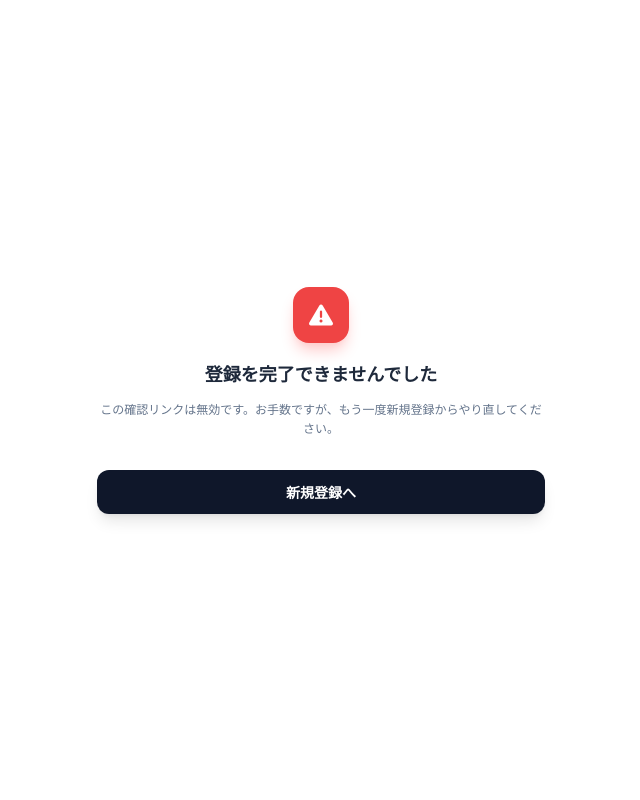
After one commit to Ankou369/circle_search_app, a Flask app: page /verify/1 in a window 1280 px wide. The commit adds this page. Shown: the whole page, without its empty margins (319-959 px from the left). Run offline with Flask 3, Linux system fonts and the light colour scheme; some libraries are stand-ins or nearby versions.

Commit message:
学生の新規登録をメール確認方式に変更（荒らし対策）: 大学メール（@nagasaki-u.ac.jp）のみ許可し、登録は仮登録→確認メール内のリンク（24時間有効・1回限り）を開いて本登録。確認前はログイン不可、再登録でリンク再送。SMTPは環境変数CAMPUSHUB_SMTP_*で設定し、未設定時は確認リンクをコンソールに出す開発モード。登録フォームのパスワード欄に「大学のアカウントのパスワードは使用しないでください」の注意書きを追加

```diff
--- a/app.py
+++ b/app.py
@@ -1,8 +1,11 @@
 import json
 import os
+import secrets
+import smtplib
 import sqlite3
 from calendar import monthcalendar
-from datetime import date, datetime
+from datetime import date, datetime, timedelta
+from email.message import EmailMessage
 
 from flask import (Flask, flash, g, jsonify, redirect, render_template,
                    request, send_from_directory, session, url_for)
@@ -33,6 +36,18 @@ WEEKDAYS = [(0, "月"), (1, "火"), (2, "水"), (3, "木"), (4, "金"), (5, "土
 
 # サークルの分類（一覧の絞り込み用。circle_info.category に保存する）
 CATEGORIES = [("sports", "運動系"), ("culture", "文化系")]
+
+# 学生の新規登録で使えるメールアドレスのドメイン（大学メールのみ許可し、
+# メール確認が取れるまで本登録しないことで荒らしを防ぐ）
+UNIVERSITY_EMAIL_DOMAIN = "nagasaki-u.ac.jp"
+
+# メール送信設定（環境変数 CAMPUSHUB_SMTP_* で指定する）
+# 未設定のときは開発モードとして、確認リンクをサーバーのコンソールに表示する
+SMTP_HOST = os.environ.get("CAMPUSHUB_SMTP_HOST", "")
+SMTP_PORT = int(os.environ.get("CAMPUSHUB_SMTP_PORT", "587"))
+SMTP_USER = os.environ.get("CAMPUSHUB_SMTP_USER", "")
+SMTP_PASSWORD = os.environ.get("CAMPUSHUB_SMTP_PASSWORD", "")
+SMTP_FROM = os.environ.get("CAMPUSHUB_SMTP_FROM", "") or SMTP_USER
 
 # 相性診断の質問項目（キーは circle_diagnostic の列名 q1〜q10 と対応）
 # (キー, 観点ラベル, 学生への質問文, サークル側の自己評価文)
@@ -194,6 +209,18 @@ def init_db():
             post_id INTEGER NOT NULL,
             user_id TEXT NOT NULL,
             body TEXT NOT NULL,
+            created_at TEXT
+        )
+    """)
+    # 学生の仮登録（メール確認が終わるまで本登録しない）
+    db.execute("""
+        CREATE TABLE IF NOT EXISTS pending_user (
+            token TEXT PRIMARY KEY,
+            userid TEXT NOT NULL,
+            password TEXT NOT NULL,
+            name TEXT,
+            faculty TEXT,
+            expires_at TEXT,
             created_at TEXT
         )
     """)
@@ -437,26 +464,105 @@ def render_auth(role, mode, error_message="", id_value=""):
     )
 
 
+def send_verification_email(to_email, verify_url):
+    """登録確認メールを送る。SMTP 未設定なら開発モードとしてリンクをコンソールに出す。"""
+    if not (SMTP_HOST and SMTP_USER and SMTP_PASSWORD):
+        print(f"[開発モード] {to_email} 宛の登録確認リンク: {verify_url}", flush=True)
+        return False
+    msg = EmailMessage()
+    msg["Subject"] = "【CampusHub】メールアドレスの確認"
+    msg["From"] = SMTP_FROM
+    msg["To"] = to_email
+    msg.set_content(
+        "CampusHub へのご登録ありがとうございます。\n"
+        "以下のリンクを開くと登録が完了します（リンクは24時間有効です）。\n\n"
+        f"{verify_url}\n\n"
+        "心当たりがない場合は、このメールを破棄してください。\n"
+    )
+    try:
+        with smtplib.SMTP(SMTP_HOST, SMTP_PORT) as smtp:
+            smtp.starttls()
+            smtp.login(SMTP_USER, SMTP_PASSWORD)
+            smtp.send_message(msg)
+        return True
+    except Exception as exc:  # 送信に失敗しても仮登録は残し、リンクはコンソールに出す
+        print(f"[メール送信失敗: {exc}] {to_email} 宛の登録確認リンク: {verify_url}", flush=True)
+        return False
+
+
 @app.route("/signup", methods=["GET", "POST"])
 def signup():
     if current_user.is_authenticated:
         return redirect("/")
     if request.method == "GET":
         return render_auth("student", "register")
-    userid = request.form.get("userid")
+    userid = (request.form.get("userid") or "").strip()
     password = request.form.get("password")
     name = request.form.get("name")
     faculty = request.form.get("faculty")
     if not userid or not password:
         return render_auth("student", "register", "メールアドレスとパスワードを入力してください。", userid or "")
-    password_hash = generate_password_hash(password)
+    if not userid.endswith("@" + UNIVERSITY_EMAIL_DOMAIN):
+        return render_auth(
+            "student", "register",
+            f"大学のメールアドレス（@{UNIVERSITY_EMAIL_DOMAIN}）を入力してください。",
+            userid,
+        )
     db = get_db()
     if db.execute("SELECT id FROM user WHERE userid = ?", (userid,)).fetchone():
-        return render_auth("student", "register", "このIDはすでに使われています。", userid)
+        return render_auth("student", "register", "このメールアドレスはすでに登録されています。", userid)
+    # 以前の仮登録があれば消して作り直す（＝確認メールの再送になる）
+    db.execute("DELETE FROM pending_user WHERE userid = ?", (userid,))
+    token = secrets.token_urlsafe(32)
+    now = datetime.now()
+    db.execute(
+        "INSERT INTO pending_user (token, userid, password, name, faculty, expires_at, created_at)"
+        " VALUES (?, ?, ?, ?, ?, ?, ?)",
+        (
+            token,
+            userid,
+            generate_password_hash(password),
+            name,
+            faculty,
+            (now + timedelta(hours=24)).strftime("%Y-%m-%d %H:%M:%S"),
+            now.strftime("%Y-%m-%d %H:%M:%S"),
+        ),
+    )
+    db.commit()
+    verify_url = request.host_url.rstrip("/") + "/verify/" + token
+    send_verification_email(userid, verify_url)
+    return render_template("campus_hub/verify_sent.html", email=userid)
+
+
+@app.route("/verify/<string:token>")
+def verify_email(token):
+    """確認メールのリンク。開かれたら仮登録を本登録に移す。"""
+    db = get_db()
+    row = db.execute(
+        "SELECT * FROM pending_user WHERE token = ?", (token,)
+    ).fetchone()
+    if row is None:
+        return render_template(
+            "campus_hub/verify_result.html",
+            message="この確認リンクは無効です。お手数ですが、もう一度新規登録からやり直してください。",
+        )
+    if row["expires_at"] < datetime.now().strftime("%Y-%m-%d %H:%M:%S"):
+        db.execute("DELETE FROM pending_user WHERE token = ?", (token,))
+        db.commit()
+        return render_template(
+            "campus_hub/verify_result.html",
+            message="確認リンクの期限（24時間）が切れています。もう一度新規登録からやり直してください。",
+        )
+    if db.execute("SELECT id FROM user WHERE userid = ?", (row["userid"],)).fetchone():
+        db.execute("DELETE FROM pending_user WHERE token = ?", (token,))
+        db.commit()
+        flash("すでに登録が完了しています。ログインしてください。")
+        return redirect("/login")
     db.execute(
         "INSERT INTO user (userid, password, name, faculty) VALUES (?, ?, ?, ?)",
-        (userid, password_hash, name, faculty),
+        (row["userid"], row["password"], row["name"], row["faculty"]),
     )
+    db.execute("DELETE FROM pending_user WHERE token = ?", (token,))
     db.commit()
     flash("登録が完了しました。ログインしてください。")
     return redirect("/login")
--- a/templates/campus_hub/auth.html
+++ b/templates/campus_hub/auth.html
@@ -51,10 +51,12 @@
             <div>
                 <label class="text-[11px] font-bold text-slate-500 ml-1">大学メールアドレス（ログインID）</label>
                 <input type="email" name="userid" value="{{ id_value }}" placeholder="taro@nagasaki-u.ac.jp" class="w-full mt-1 bg-slate-50 border border-slate-200 rounded-xl px-3 py-2.5 text-sm outline-none focus:border-brand-500 focus:bg-white transition" required>
+                {% if mode == 'register' %}<p class="text-[10px] text-slate-400 mt-1 ml-1">登録すると、このアドレス宛に確認メールが届きます。メール内のリンクを開くと登録が完了します</p>{% endif %}
             </div>
             <div>
                 <label class="text-[11px] font-bold text-slate-500 ml-1">パスワード</label>
                 <input type="password" name="password" placeholder="8文字以上" class="w-full mt-1 bg-slate-50 border border-slate-200 rounded-xl px-3 py-2.5 text-sm outline-none focus:border-brand-500 focus:bg-white transition" required>
+                {% if mode == 'register' %}<p class="text-[10px] font-bold text-red-500 mt-1 ml-1">※ 大学のアカウントのパスワードは使用しないでください</p>{% endif %}
             </div>
             <button type="submit" class="w-full bg-slate-900 text-white font-bold text-sm py-3 rounded-xl shadow-lg mt-2 active:scale-95 transition">
                 {% if mode == 'register' %}登録する{% else %}ログインして開始{% endif %}
@@ -75,6 +77,7 @@
             <div>
                 <label class="text-[11px] font-bold text-slate-500 ml-1">パスワード</label>
                 <input type="password" name="password" placeholder="8文字以上" class="w-full mt-1 bg-slate-50 border border-slate-200 rounded-xl px-3 py-2.5 text-sm outline-none focus:border-leader-500 focus:bg-white transition" required>
+                {% if mode == 'register' %}<p class="text-[10px] font-bold text-red-500 mt-1 ml-1">※ 大学のアカウントのパスワードは使用しないでください</p>{% endif %}
             </div>
             <button type="submit" class="w-full bg-slate-900 text-white font-bold text-sm py-3 rounded-xl shadow-lg mt-2 active:scale-95 transition">
                 {% if mode == 'register' %}幹部として登録{% else %}幹部としてログイン{% endif %}
--- /dev/null
+++ b/templates/campus_hub/verify_result.html
@@ -0,0 +1,12 @@
+{% extends "base.html" %}
+{% block content %}
+<!-- メール確認リンクのエラー表示 -->
+<div class="min-h-screen w-full bg-white flex flex-col p-5 fade-in">
+    <div class="flex-1 flex flex-col justify-center max-w-md mx-auto w-full py-8 text-center">
+        <div class="w-14 h-14 bg-red-500 text-white rounded-2xl mx-auto flex items-center justify-center text-2xl shadow-lg shadow-red-200"><i class="fa-solid fa-triangle-exclamation"></i></div>
+        <h1 class="text-lg font-black mt-4">登録を完了できませんでした</h1>
+        <p class="text-xs text-slate-500 mt-3 leading-relaxed font-medium">{{ message }}</p>
+        <a href="/signup" class="mt-8 w-full bg-slate-900 text-white font-bold text-sm py-3 rounded-xl shadow-lg active:scale-95 transition block">新規登録へ</a>
+    </div>
+</div>
+{% endblock %}
```
Also changed, not shown: templates/campus_hub/verify_sent.html (added, +17 -0 lines), README.md.
